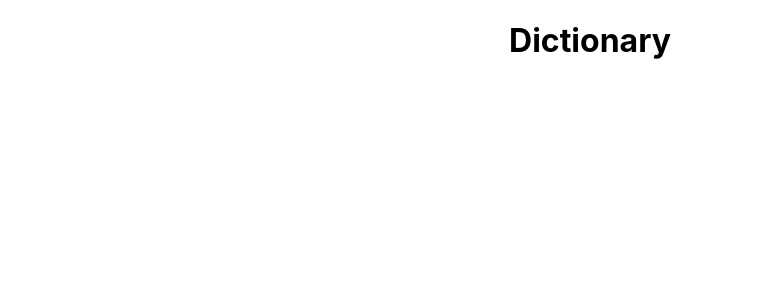
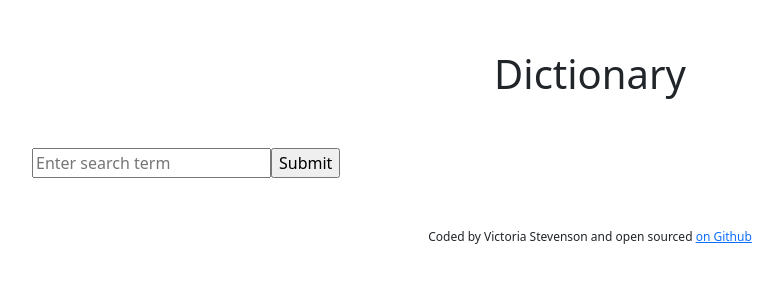
Before and after one commit to victoria-stevenson/react-dictionary, a React (Create React App) app: page / in a window 1280 px wide. Shown: the top 300 px of the page, without its empty margins (50-833 px from the left). Built offline with nearby package versions, Linux system fonts and the light colour scheme.

Commit message:
added Dictionary component with basic search feature

```diff
--- a/src/App.css
+++ b/src/App.css
@@ -1,38 +1,10 @@
-.App {
+h1 {
+  text-align: center;
+  margin: 50px;
+}
+
+footer {
+  margin: 50px;
+  font-size: 12px;
   text-align: center;
 }
-
-.App-logo {
-  height: 40vmin;
-  pointer-events: none;
-}
-
-@media (prefers-reduced-motion: no-preference) {
-  .App-logo {
-    animation: App-logo-spin infinite 20s linear;
-  }
-}
-
-.App-header {
-  background-color: #282c34;
-  min-height: 100vh;
-  display: flex;
-  flex-direction: column;
-  align-items: center;
-  justify-content: center;
-  font-size: calc(10px + 2vmin);
-  color: white;
-}
-
-.App-link {
-  color: #61dafb;
-}
-
-@keyframes App-logo-spin {
-  from {
-    transform: rotate(0deg);
-  }
-  to {
-    transform: rotate(360deg);
-  }
-}
--- a/src/App.js
+++ b/src/App.js
@@ -1,10 +1,28 @@
 import React from "react";
+import "bootstrap/dist/css/bootstrap.css";
 import "./App.css";
+import Dictionary from "./Dictionary";
 
 function App() {
   return (
     <div className="App">
-      <h1>Dictionary</h1>
+      <div className="container">
+        <header>
+          <h1>Dictionary</h1>
+        </header>
+        <main>
+          <Dictionary />
+        </main>
+        <footer>
+          Coded by Victoria Stevenson and open sourced{" "}
+          <a
+            href="https://github.com/victoria-stevenson/react-dictionary"
+            alt="Github Link"
+          >
+            on Github
+          </a>
+        </footer>
+      </div>
     </div>
   );
 }
--- /dev/null
+++ b/src/Dictionary.js
@@ -0,0 +1,28 @@
+import React, { useState } from "react";
+import "./Dictionary.css";
+
+export default function Dictionary() {
+  const [word, setWord] = useState(null);
+
+  function searchWord(event) {
+    event.preventDefault();
+    alert(`Searching for ${word}`);
+  }
+
+  function updateWord(event) {
+    setWord(event.target.value);
+  }
+
+  return (
+    <div className="Dictionary">
+      <form onSubmit={searchWord}>
+        <input
+          type="search"
+          placeholder="Enter search term"
+          onChange={updateWord}
+        />
+        <input type="submit" />
+      </form>
+    </div>
+  );
+}
```
Also changed, not shown: src/Dictionary.css (added).
